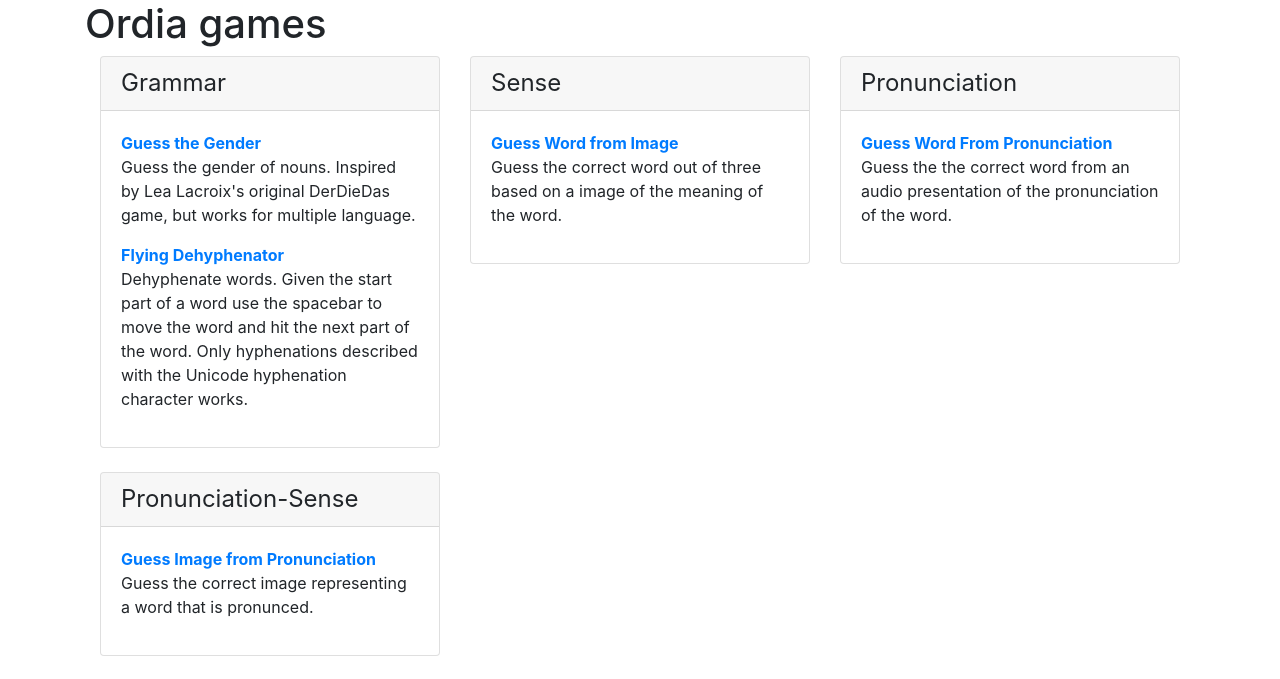
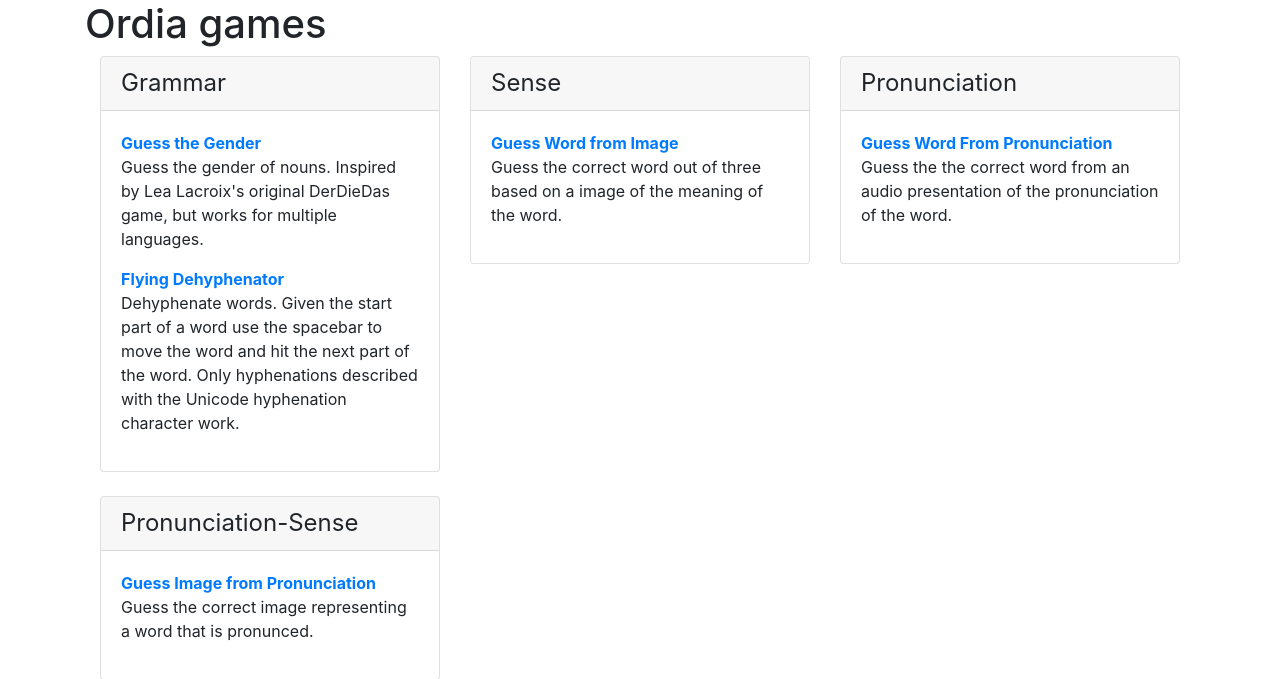
Before and after one commit to fnielsen/ordia, a Flask app: page /game/ in a window 1280 px wide. Shown: the part 56-735 px from the top of the page. Run offline with Flask 3, Linux system fonts and the light colour scheme; some libraries are stand-ins or nearby versions.

Commit message:
typo fixes in game_index.html

```diff
--- a/ordia/app/templates/game_index.html
+++ b/ordia/app/templates/game_index.html
@@ -24,7 +24,7 @@
 	      <dd>
 		Guess the gender of nouns.
 		Inspired by Lea Lacroix's original DerDieDas game, but
-		works for multiple language.
+		works for multiple languages.
 	      </dd>
 
 	    </dl>
@@ -36,7 +36,7 @@
 		Given the start part of a word use the spacebar
 		to move the word and hit the next part of the
 		word. Only hyphenations described with
-		the Unicode hyphenation character works.
+		the Unicode hyphenation character work.
 	      </dd>
 
 	    </dl>
```
